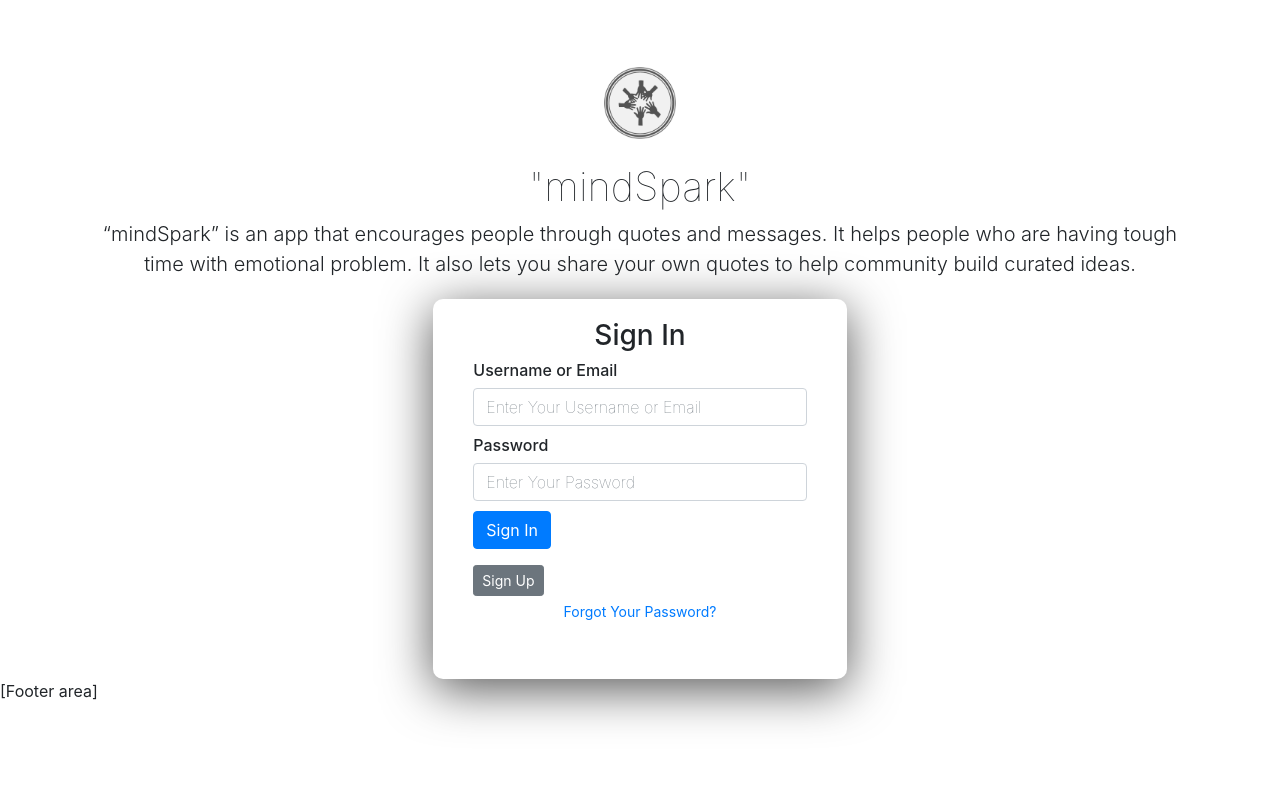
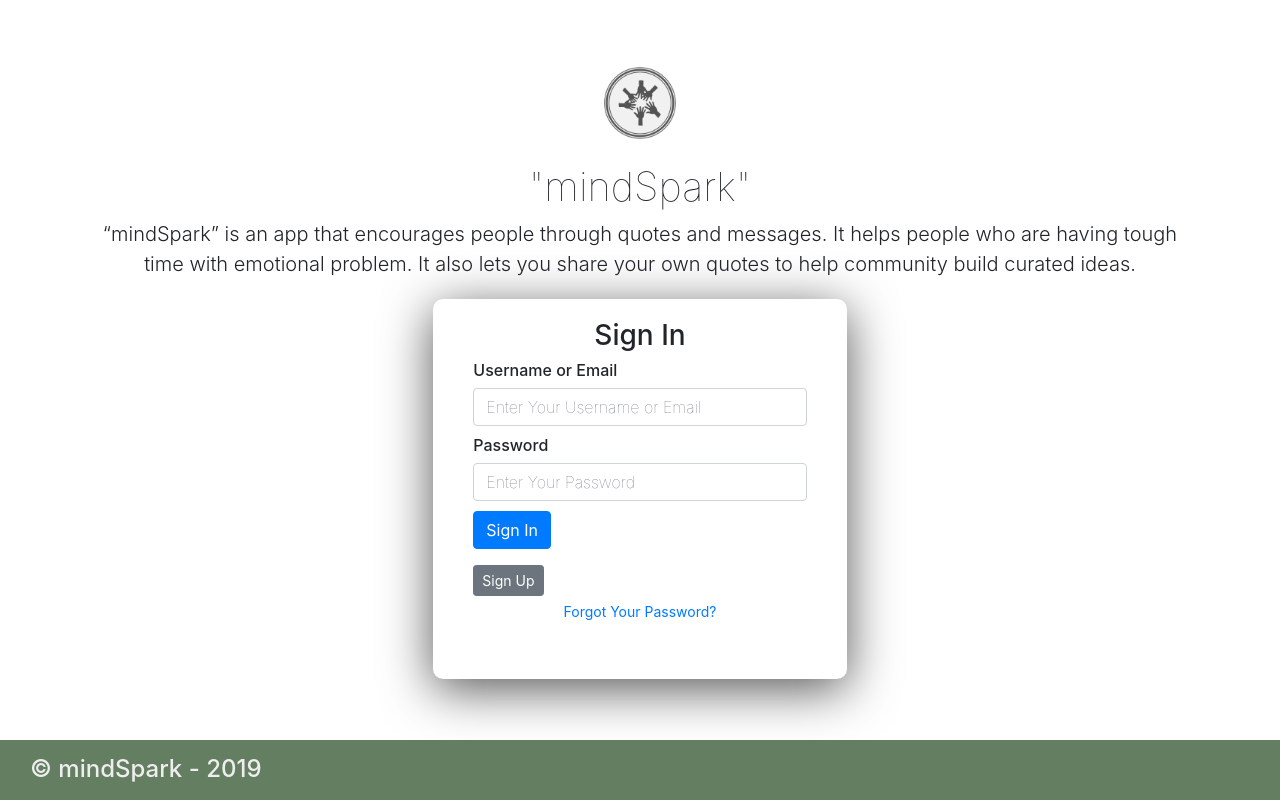
Before and after one commit to abansal98/mindSpark, a React (Create React App) app in the folder react-app/: page / in a window 1280 px wide. Built offline with nearby package versions, Linux system fonts and the light colour scheme.

Commit message:
minor changes and corrected Footer

```diff
--- a/react-app/package.json
+++ b/react-app/package.json
@@ -5,6 +5,7 @@
   "homepage": "http://myvmlab.senecacollege.ca:6471",
   "dependencies": {
     "bootstrap": "^4.3.1",
+    "mongoose": "^5.5.11",
     "react": "^16.8.6",
     "react-bootstrap": "^1.0.0-beta.8",
     "react-dom": "^16.8.6",
--- /dev/null
+++ b/react-app/src/Footer.css
@@ -0,0 +1,9 @@
+footer{
+    background-color: #647e62;
+    color: #eee;
+    padding-top: 15px;
+    position: fixed;
+    bottom: 0;
+    width: 100%;
+    height: 60px;
+}
--- a/react-app/src/Footer.js
+++ b/react-app/src/Footer.js
@@ -1,8 +1,8 @@
 import React, { Component } from "react";
-
+import "./Footer.css";
 class Footer extends Component {
   render() {
-    return <div>[Footer area]</div>;
+    return <footer><div style={{paddingLeft: 30}}><h4>© mindSpark - 2019</h4></div></footer>;
   }
 }
 export default Footer;
--- a/react-app/src/Home.js
+++ b/react-app/src/Home.js
@@ -23,6 +23,7 @@ class Home extends Component {
             </Col>
           </Row>
         </Container>
+        <Footer/>
       </React.Fragment>
     );
   }
--- a/react-app/src/signup.js
+++ b/react-app/src/signup.js
@@ -4,6 +4,7 @@ import Navbar from "./Navbar";
 //import Footer from "./Footer";
 import './signup.css'
 //import {Link} from 'react-router-dom';
+import Footer from "./Footer";
 
 const passwordRegex = RegExp
 (
@@ -180,6 +181,7 @@ class SignUp extends Component {
             </form>
           </div>
         </div>
+        <Footer/>
         </React.Fragment>
     );
   }
```
Also changed, not shown: 2 other files (tests, documents, lock files or other folders).
